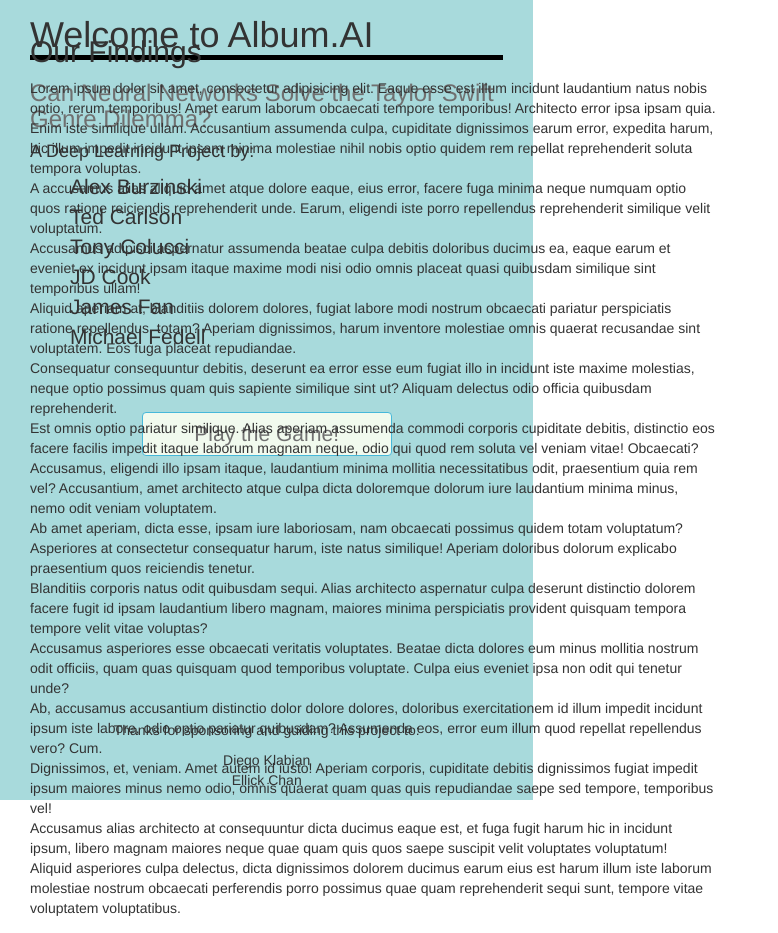
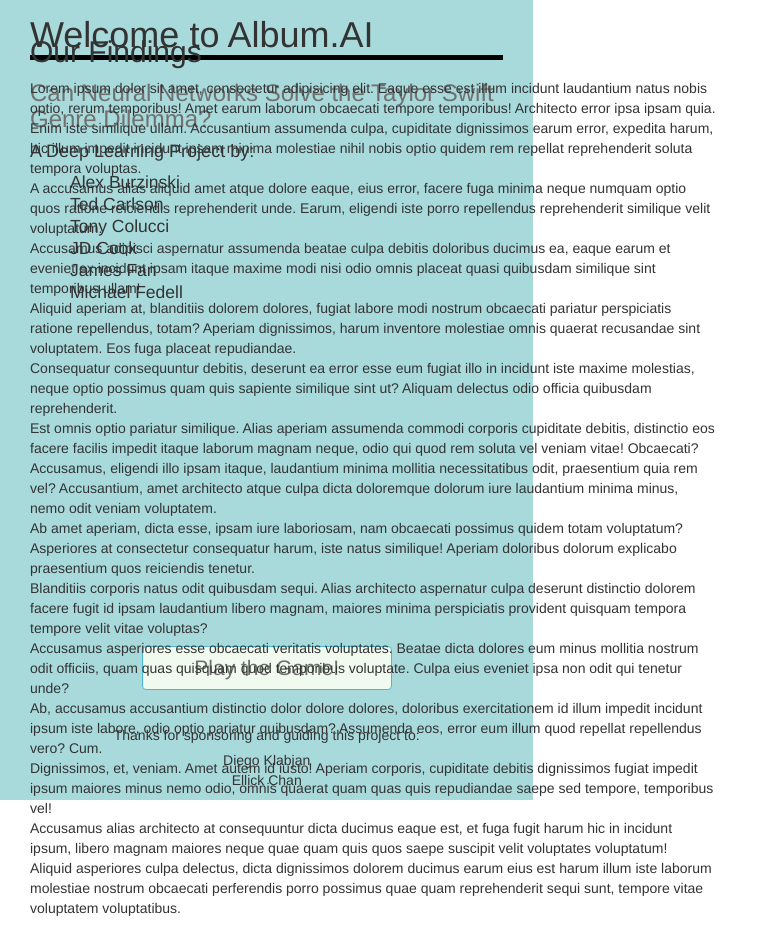
Before and after one commit to michaelfedell/album-ai-flask, a Flask app: page / in a window 1280 px wide. Shown: the whole page, without its empty margins (0-778 px from the left). Run offline with Flask 2, Linux system fonts and the light colour scheme; some libraries are stand-ins or nearby versions.

Commit message:
Tweak layout of homepage for visibility

```diff
--- a/app/static/css/home.css
+++ b/app/static/css/home.css
@@ -4,11 +4,16 @@
 
 #authors ul {
     list-style: none;
-    font-size: 1.5em;
+    font-size: 1.25em;
+    line-height: 1.25;
 }
 
 #game-button {
     align-content: center;
+    position: absolute;
+    bottom: 60px;
+    left: 0;
+    right: 0;
 }
 
 #game-button a {
@@ -32,17 +37,24 @@
 }
 
 #acknowledgements p:first-child {
-    margin-bottom: 10px;
+    margin-bottom: 5px;
 }
 
 /* Take 90% height if window small, 100% height if larger */
-.h-md-100 { height: 90vh; }
+.h-md-100 {
+    height: 90vh;
+}
+
 @media (min-width: 768px) {
-    .h-md-100 { height: 100vh; }
+    .h-md-100 {
+        height: 100vh;
+    }
+
     #title {
         position: fixed;
         display: block;
     }
+
     #findings {
         display: block;
         position: absolute;
```
